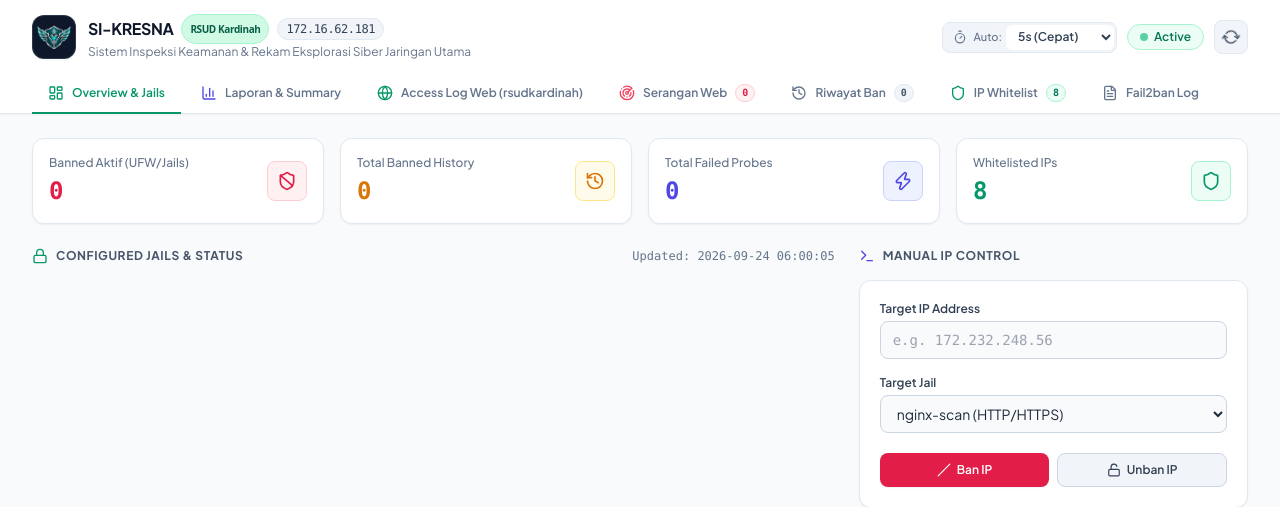
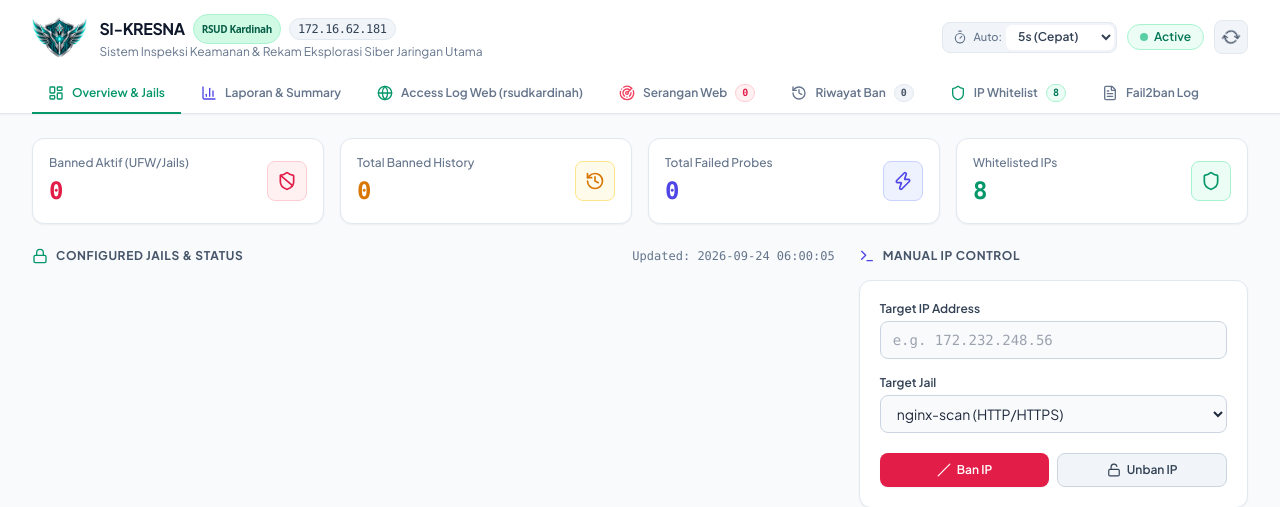
Before and after one commit to TeknoWiz-Indonesia/maki-ops-sentinel, a Flask app: page / in a window 1280 px wide. Shown: the top 507 px of the page. Run offline with Flask 2, Linux system fonts and the light colour scheme; data comes from the database, SQL or seed files in the repository; data that the repository does not hold is empty; some libraries are stand-ins or nearby versions.

Commit message:
fix(branding): remove dark box container in web navbar and integrate transparent shield logo into PDF reports

```diff
--- a/server.py
+++ b/server.py
@@ -30,7 +30,7 @@ try:
     from reportlab.lib.pagesizes import A4, landscape
     from reportlab.lib.styles import getSampleStyleSheet, ParagraphStyle
     from reportlab.lib.units import mm
-    from reportlab.platypus import SimpleDocTemplate, Table, TableStyle, Paragraph, Spacer, PageBreak
+    from reportlab.platypus import SimpleDocTemplate, Table, TableStyle, Paragraph, Spacer, PageBreak, Image as RLImage
     from reportlab.graphics.shapes import Drawing, Rect, Circle, Wedge, String, Line, Group, Polygon
     from reportlab.pdfgen import canvas
     REPORTLAB_AVAILABLE = True
@@ -1418,12 +1418,25 @@ class NumberedCanvas(canvas.Canvas):
         if self._pageNumber > 1:
             self.setFillColor(rl_colors.HexColor("#0F766E"))
             self.rect(12 * mm, h - 13 * mm, w - 24 * mm, 0.8, fill=True, stroke=False)
+
+            logo_path = os.path.join(BASE_DIR, "static", "img", "logo_emblem.png")
+            if not os.path.exists(logo_path):
+                logo_path = "/opt/fail2ban-dashboard/static/img/logo_emblem.png"
+            if os.path.exists(logo_path):
+                try:
+                    self.drawImage(logo_path, 12 * mm, h - 12.6 * mm, width=5.5 * mm, height=4.2 * mm, mask='auto')
+                    text_x = 19 * mm
+                except Exception:
+                    text_x = 12 * mm
+            else:
+                text_x = 12 * mm
+
             self.setFont("Helvetica-Bold", 7.5)
             self.setFillColor(rl_colors.HexColor("#0F766E"))
-            self.drawString(12 * mm, h - 10.5 * mm, "SI-KRESNA")
+            self.drawString(text_x, h - 10.5 * mm, "SI-KRESNA")
             self.setFont("Helvetica", 7)
             self.setFillColor(rl_colors.HexColor("#64748B"))
-            self.drawString(28 * mm, h - 10.5 * mm, "|   RSUD Kardinah Kota Tegal — Laporan Analisis Access Log Web & Trafik")
+            self.drawString(text_x + 16 * mm, h - 10.5 * mm, "|   RSUD Kardinah Kota Tegal — Laporan Analisis Access Log Web & Trafik")
             self.drawRightString(w - 12 * mm, h - 10.5 * mm, "rsudkardinah.tegalkota.go.id")
 
         # Running Footer (all pages)
@@ -1438,26 +1451,53 @@ class NumberedCanvas(canvas.Canvas):
 
 
 def _make_hero_banner(period_label, timestamp_str, width=273*mm, height=26*mm):
-    d = Drawing(width, height)
-    d.add(Rect(0, 0, width, height, rx=4, ry=4, fillColor=rl_colors.HexColor("#0F766E"), strokeColor=rl_colors.HexColor("#115E59"), strokeWidth=1))
-    d.add(String(6 * mm, height - 6.5 * mm, "SI-KRESNA  •  SISTEM INSPEKSI KEAMANAN SIBER RSUD KARDINAH",
-                 fontSize=6.5, fontName="Helvetica-Bold", fillColor=rl_colors.HexColor("#99F6E4")))
-    d.add(String(6 * mm, height - 13.5 * mm, "Laporan Access Log Web & Statistik Pengunjung",
-                 fontSize=12.5, fontName="Helvetica-Bold", fillColor=rl_colors.white))
-    d.add(String(6 * mm, height - 19.5 * mm, "Sistem Pemantauan Trafik, Analisis Perilaku Pengunjung, dan Deteksi Anomali Server",
-                 fontSize=7, fontName="Helvetica", fillColor=rl_colors.HexColor("#CCFBF1")))
-
-    rx = width - 68 * mm
-    d.add(Rect(rx, height - 12 * mm, 62 * mm, 7 * mm, rx=2, ry=2,
-               fillColor=rl_colors.HexColor("#134E4A"), strokeColor=rl_colors.HexColor("#2DD4BF"), strokeWidth=0.5))
-    d.add(String(rx + 3 * mm, height - 8.5 * mm, f"Periode: {period_label}",
-                 fontSize=6.5, fontName="Helvetica-Bold", fillColor=rl_colors.white))
-
-    d.add(Rect(rx, height - 21 * mm, 62 * mm, 7 * mm, rx=2, ry=2,
-               fillColor=rl_colors.HexColor("#134E4A"), strokeColor=rl_colors.HexColor("#2DD4BF"), strokeWidth=0.5))
-    d.add(String(rx + 3 * mm, height - 17.5 * mm, f"Dicetak: {timestamp_str} WIB",
-                 fontSize=6.5, fontName="Helvetica", fillColor=rl_colors.white))
-    return d
+    logo_path = os.path.join(BASE_DIR, "static", "img", "logo_emblem.png")
+    if not os.path.exists(logo_path):
+        logo_path = "/opt/fail2ban-dashboard/static/img/logo_emblem.png"
+
+    styles = getSampleStyleSheet()
+    t1 = ParagraphStyle("hb1", fontName="Helvetica-Bold", fontSize=6.5, textColor=rl_colors.HexColor("#99F6E4"), spaceAfter=1)
+    t2 = ParagraphStyle("hb2", fontName="Helvetica-Bold", fontSize=12, textColor=rl_colors.white, spaceAfter=2)
+    t3 = ParagraphStyle("hb3", fontName="Helvetica", fontSize=6.5, textColor=rl_colors.HexColor("#CCFBF1"))
+    badge_p = ParagraphStyle("bp", fontName="Helvetica-Bold", fontSize=6.5, textColor=rl_colors.white)
+    badge_d = ParagraphStyle("bd", fontName="Helvetica", fontSize=6.5, textColor=rl_colors.white)
+
+    right_table = Table([
+        [Paragraph(f"Periode: {period_label}", badge_p)],
+        [Paragraph(f"Dicetak: {timestamp_str} WIB", badge_d)]
+    ], colWidths=[62*mm])
+    right_table.setStyle(TableStyle([
+        ("BACKGROUND", (0, 0), (-1, -1), rl_colors.HexColor("#134E4A")),
+        ("BOX", (0, 0), (-1, -1), 0.5, rl_colors.HexColor("#2DD4BF")),
+        ("INNERGRID", (0, 0), (-1, -1), 0.5, rl_colors.HexColor("#2DD4BF")),
+        ("TOPPADDING", (0, 0), (-1, -1), 2.5),
+        ("BOTTOMPADDING", (0, 0), (-1, -1), 2.5),
+        ("LEFTPADDING", (0, 0), (-1, -1), 3*mm),
+    ]))
+
+    center_flow = [
+        Paragraph("SI-KRESNA &nbsp;•&nbsp; SISTEM INSPEKSI KEAMANAN SIBER RSUD KARDINAH", t1),
+        Paragraph("Laporan Access Log Web &amp; Statistik Pengunjung", t2),
+        Paragraph("Sistem Pemantauan Trafik, Analisis Perilaku Pengunjung, dan Deteksi Anomali Server", t3)
+    ]
+
+    logo_elem = Paragraph("<b>SI-KRESNA</b>", t2)
+    if os.path.exists(logo_path):
+        logo_elem = RLImage(logo_path, width=26*mm, height=19*mm, mask='auto')
+
+    hero_table = Table([
+        [logo_elem, center_flow, right_table]
+    ], colWidths=[28*mm, 180*mm, 65*mm])
+    hero_table.setStyle(TableStyle([
+        ("BACKGROUND", (0, 0), (-1, -1), rl_colors.HexColor("#0F766E")),
+        ("VALIGN", (0, 0), (-1, -1), "MIDDLE"),
+        ("TOPPADDING", (0, 0), (-1, -1), 2.5*mm),
+        ("BOTTOMPADDING", (0, 0), (-1, -1), 2.5*mm),
+        ("LEFTPADDING", (0, 0), (0, -1), 2.5*mm),
+        ("RIGHTPADDING", (0, 0), (-1, -1), 2.5*mm),
+        ("BOX", (0, 0), (-1, -1), 1, rl_colors.HexColor("#115E59")),
+    ]))
+    return hero_table
 
 
 def _make_kpi_cards(cards, width=273*mm, height=22*mm):
@@ -1689,26 +1729,31 @@ def _make_error_summary_cards(status_counts, width=273*mm, height=18*mm):
 
 
 def _make_security_shield_closing(width=273*mm, height=52*mm):
-    d = Drawing(width, height)
-    d.add(Rect(0, 0, width, height, rx=3, ry=3, fillColor=rl_colors.HexColor("#F8FAFC"), strokeColor=rl_colors.HexColor("#CBD5E1"), strokeWidth=0.6))
-    cx = width / 2.0
-    cy = height / 2.0 + 4 * mm
-    pts = [cx, cy + 14 * mm,
-           cx + 12 * mm, cy + 8 * mm,
-           cx + 12 * mm, cy - 2 * mm,
-           cx, cy - 14 * mm,
-           cx - 12 * mm, cy - 2 * mm,
-           cx - 12 * mm, cy + 8 * mm]
-    d.add(Polygon(pts, fillColor=rl_colors.HexColor("#0F766E"), strokeColor=rl_colors.HexColor("#115E59"), strokeWidth=1))
-    d.add(Circle(cx, cy + 1 * mm, 4 * mm, fillColor=rl_colors.white, strokeColor=rl_colors.white, strokeWidth=0))
-    d.add(Rect(cx - 3.5 * mm, cy - 4 * mm, 7 * mm, 5 * mm, rx=1, ry=1, fillColor=rl_colors.white, strokeWidth=0))
-    d.add(Circle(cx, cy - 1.5 * mm, 0.8 * mm, fillColor=rl_colors.HexColor("#0F766E"), strokeWidth=0))
-    d.add(String(cx, cy - 18 * mm, "SI-KRESNA • KEAMANAN SIBER & PRIVASI TERJAGA",
-                 fontSize=7.5, fontName="Helvetica-Bold", fillColor=rl_colors.HexColor("#0F766E"), textAnchor="middle"))
-    d.add(String(cx, 4.5 * mm,
-                 "« Keamanan siber adalah proses berkelanjutan untuk menjaga integritas, kerahasiaan, dan ketersediaan layanan publik. »",
-                 fontSize=6.5, fontName="Helvetica-Oblique", fillColor=rl_colors.HexColor("#64748B"), textAnchor="middle"))
-    return d
+    logo_path = os.path.join(BASE_DIR, "static", "img", "logo_emblem.png")
+    if not os.path.exists(logo_path):
+        logo_path = "/opt/fail2ban-dashboard/static/img/logo_emblem.png"
+
+    styles = getSampleStyleSheet()
+    t_style = ParagraphStyle("sctitle", fontName="Helvetica-Bold", fontSize=8, textColor=rl_colors.HexColor("#0F766E"), alignment=1, spaceAfter=2)
+    q_style = ParagraphStyle("scquote", fontName="Helvetica-Oblique", fontSize=6.5, textColor=rl_colors.HexColor("#64748B"), alignment=1)
+
+    elements = []
+    if os.path.exists(logo_path):
+        elements.append(RLImage(logo_path, width=32*mm, height=23*mm, mask='auto'))
+        elements.append(Spacer(1, 2*mm))
+    elements.append(Paragraph("SI-KRESNA &nbsp;•&nbsp; KEAMANAN SIBER &amp; PRIVASI TERJAGA", t_style))
+    elements.append(Paragraph("« Keamanan siber adalah proses berkelanjutan untuk menjaga integritas, kerahasiaan, dan ketersediaan layanan publik. »", q_style))
+
+    closing_table = Table([[elements]], colWidths=[width])
+    closing_table.setStyle(TableStyle([
+        ("BACKGROUND", (0, 0), (-1, -1), rl_colors.HexColor("#F8FAFC")),
+        ("BOX", (0, 0), (-1, -1), 0.6, rl_colors.HexColor("#CBD5E1")),
+        ("ALIGN", (0, 0), (-1, -1), "CENTER"),
+        ("VALIGN", (0, 0), (-1, -1), "MIDDLE"),
+        ("TOPPADDING", (0, 0), (-1, -1), 3*mm),
+        ("BOTTOMPADDING", (0, 0), (-1, -1), 3*mm),
+    ]))
+    return closing_table
 
 
 def _pdf_executive_access_logs_response(data, filename):
--- a/templates/index.html
+++ b/templates/index.html
@@ -29,9 +29,7 @@
   <header class="border-b border-slate-200 bg-white/95 backdrop-blur-md sticky top-0 z-30 shadow-sm">
     <div class="max-w-7xl mx-auto px-4 sm:px-6 lg:px-8 py-3.5 flex items-center justify-between">
       <div class="flex items-center space-x-3">
-        <div class="h-11 w-11 rounded-xl bg-slate-900 border border-slate-700/80 flex items-center justify-center shadow-sm overflow-hidden p-1">
-          <img src="/static/img/logo_emblem.png" alt="SI-KRESNA Logo" class="w-full h-full object-contain">
-        </div>
+        <img src="/static/img/logo_emblem.png" alt="SI-KRESNA Logo" class="h-10 w-auto object-contain drop-shadow-xs">
         <div>
           <h1 class="text-base font-bold tracking-tight text-slate-900 flex items-center gap-2">
             SI-KRESNA
```
